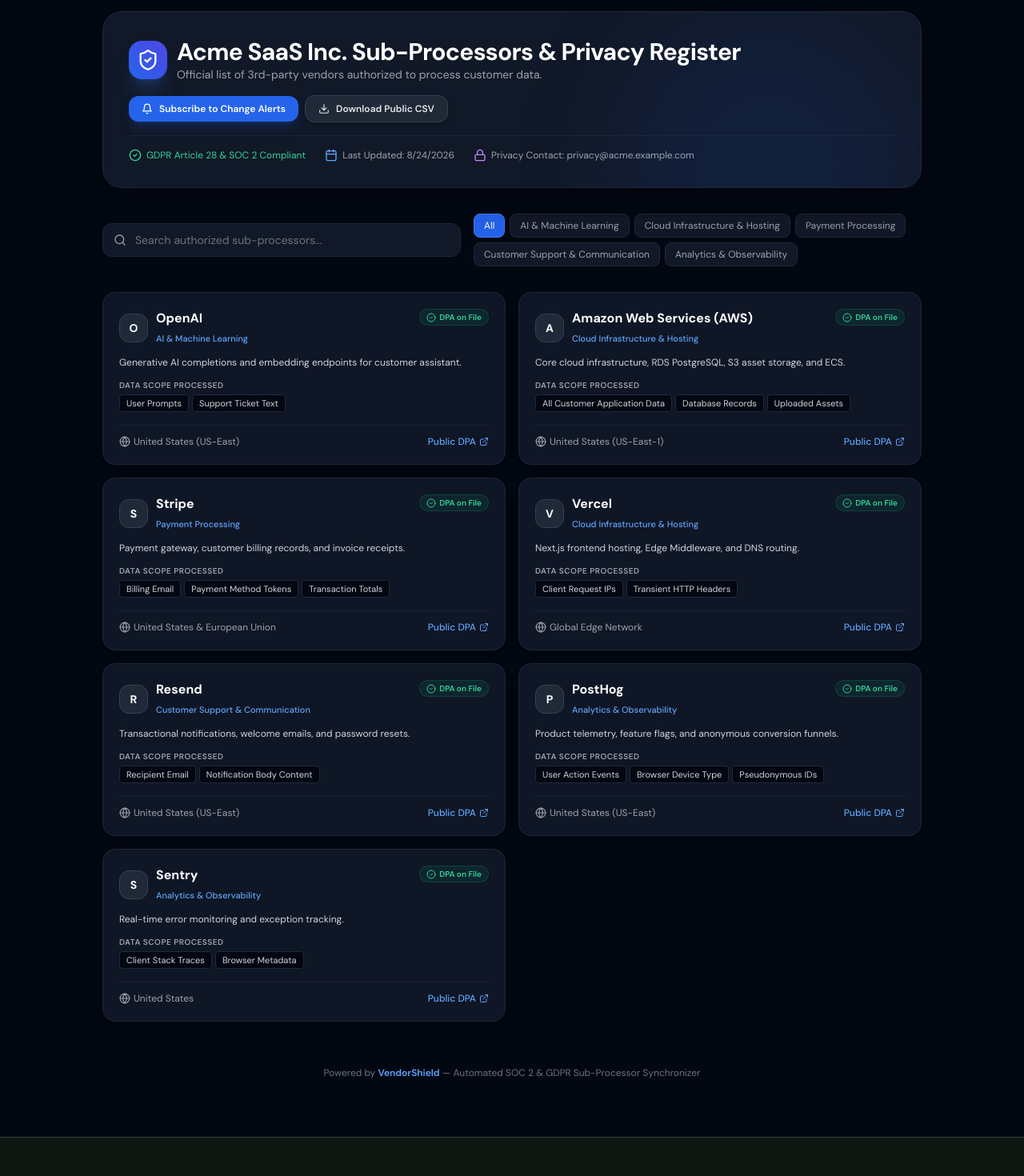
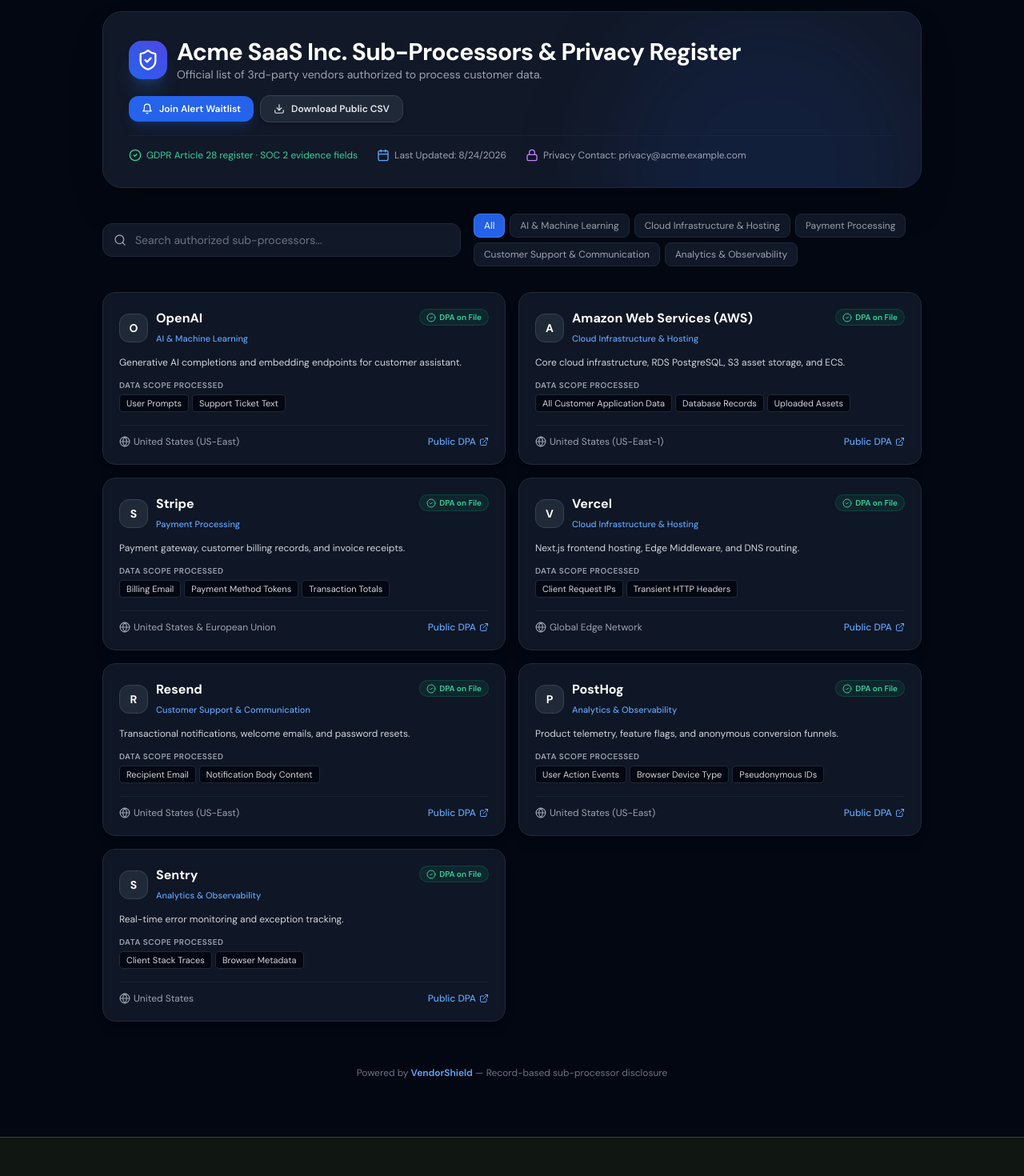
Before and after one commit to Hookrscare/vendorshield, a Next.js app: page /p/acme-saas in a window 1280 px wide. Shown: the part 160-1630 px from the top of the page at 80% size. Built offline with nearby package versions, Linux system fonts and the light colour scheme.

Commit message:
fix(qa): ISSUE-001 — remove inactive alert promises

```diff
--- a/src/app/p/[slug]/page.tsx
+++ b/src/app/p/[slug]/page.tsx
@@ -152,7 +152,7 @@
                   className="px-4 py-2 bg-blue-600 hover:bg-blue-500 text-white rounded-xl text-xs font-semibold flex items-center gap-2 shadow-lg shadow-blue-600/20 transition-all hover:scale-[1.02]"
                 >
                   <Bell className="w-3.5 h-3.5" />
-                  Subscribe to Change Alerts
+                  Join Alert Waitlist
                 </button>
 
                 <button
@@ -168,7 +168,7 @@
             <div className="pt-4 border-t border-gray-800/80 flex flex-wrap items-center gap-6 text-xs text-gray-400">
               <div className="flex items-center gap-1.5 text-emerald-400">
                 <CheckCircle2 className="w-4 h-4" />
-                <span>GDPR Article 28 &amp; SOC 2 Compliant</span>
+                <span>GDPR Article 28 register · SOC 2 evidence fields</span>
               </div>
               <div className="flex items-center gap-1.5">
                 <Calendar className="w-4 h-4 text-blue-400" />
@@ -291,7 +291,7 @@
             >
               VendorShield
             </a>{" "}
-            — Automated SOC 2 &amp; GDPR Sub-Processor Synchronizer
+            — Record-based sub-processor disclosure
           </p>
         </div>
       </div>
@@ -303,7 +303,7 @@
             <div className="flex items-center justify-between">
               <div className="flex items-center gap-2">
                 <Bell className="w-5 h-5 text-blue-400" />
-                <h3 className="text-lg font-bold text-white">Subscribe to Change Alerts</h3>
+                <h3 className="text-lg font-bold text-white">Join the Change-Alert Waitlist</h3>
               </div>
               <button
                 onClick={() => setIsSubOpen(false)}
@@ -314,9 +314,9 @@
             </div>
 
             <p className="text-xs text-gray-400 leading-relaxed">
-              In accordance with <strong>GDPR Article 28(2)</strong>, enter your work email to receive
-              written notification at least 30 days prior to the engagement or replacement of any
-              sub-processor by {company.name}.
+              Email change alerts are not active yet. Save your work email to register interest,
+              and review this public register manually for current sub-processor information from{" "}
+              {company.name}.
             </p>
 
             <form onSubmit={handleSubscribe} className="space-y-4">
@@ -368,7 +368,7 @@
                   className="px-4 py-2 bg-blue-600 hover:bg-blue-500 text-white text-xs font-semibold rounded-xl shadow-lg shadow-blue-600/30 transition-all flex items-center gap-1.5 disabled:bg-gray-800 disabled:text-gray-500"
                 >
                   {subLoading && <Loader2 className="w-3.5 h-3.5 animate-spin" />}
-                  Confirm Subscription
+                  Save Interest
                 </button>
               </div>
             </form>
```
